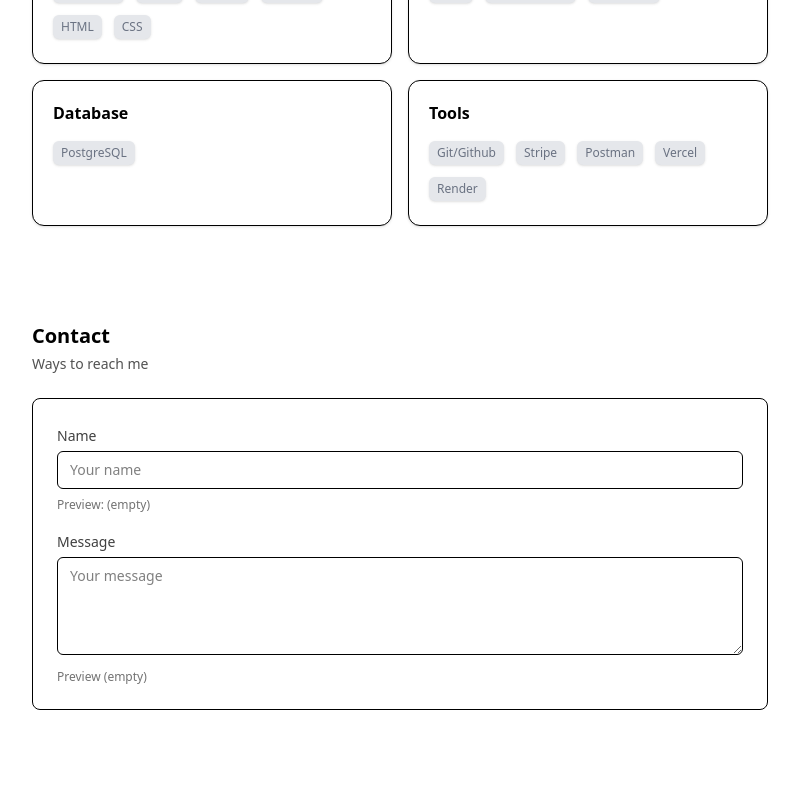
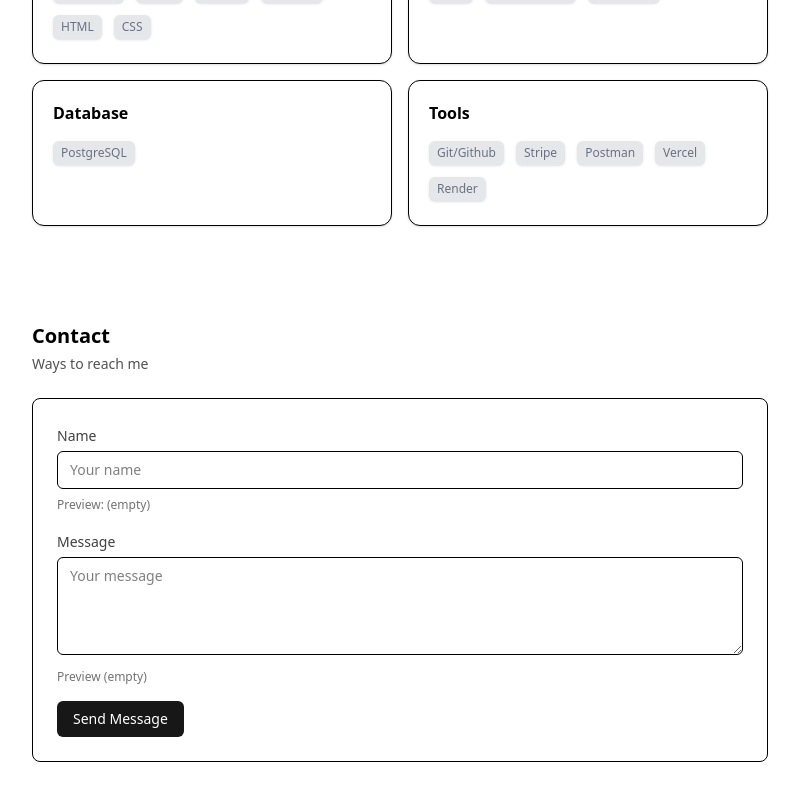
Before and after one commit to JamesSalcedo001/james_salcedo_portfolio, a Next.js app: page / in a window 1280 px wide. Shown: the part 1637-2437 px from the top of the page, without its empty margins (240-1039 px from the left). Before the commit the page ends 2395 px from the top, so only its background shows below. Built offline with nearby package versions, Linux system fonts and the light colour scheme.

Commit message:
Start submit handler function

```diff
--- a/src/app/page.js
+++ b/src/app/page.js
@@ -12,6 +12,15 @@ import TextArea from "./components/TextArea";
 export default function Home() {
   const [name, setName] = useState("");
   const [message, setMessage] = useState("");
+
+  function handleSubmit(e) {
+    e.preventDefault();
+
+    console.table({ name: name, message: message });
+
+    setName("")
+    setMessage("");
+  }
 
 
   return (
@@ -57,7 +66,7 @@ export default function Home() {
           title="Contact"
           subtitle="Ways to reach me"
         >
-          <div className="rounded-lg border p-6">
+          <form className="rounded-lg border p-6" onSubmit={handleSubmit}>
             <Input
               label="Name"
               id="name"
@@ -83,9 +92,13 @@ export default function Home() {
                 Preview {message || "(empty)"}
               </p>
 
+              <div className="mt-4">
+                <Button type="submit">Send Message</Button>
+              </div>
+
 
             </div>
-          </div>
+          </form>
 
 
         </Section>
```
